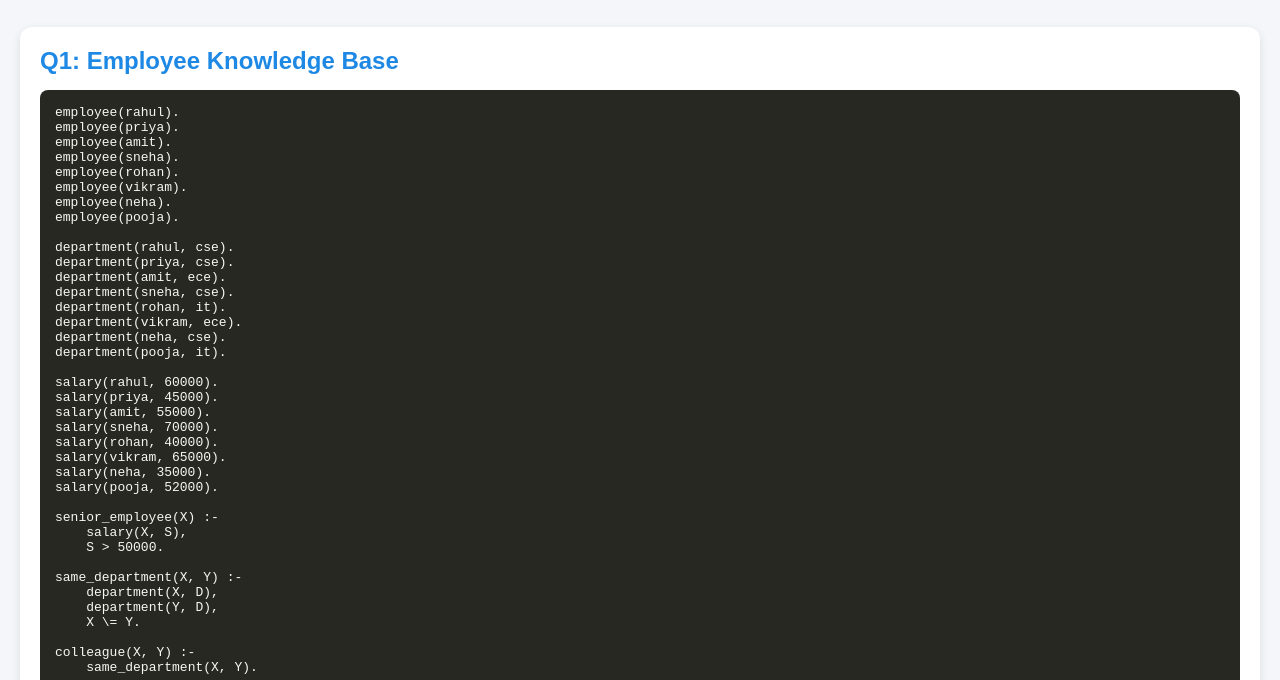
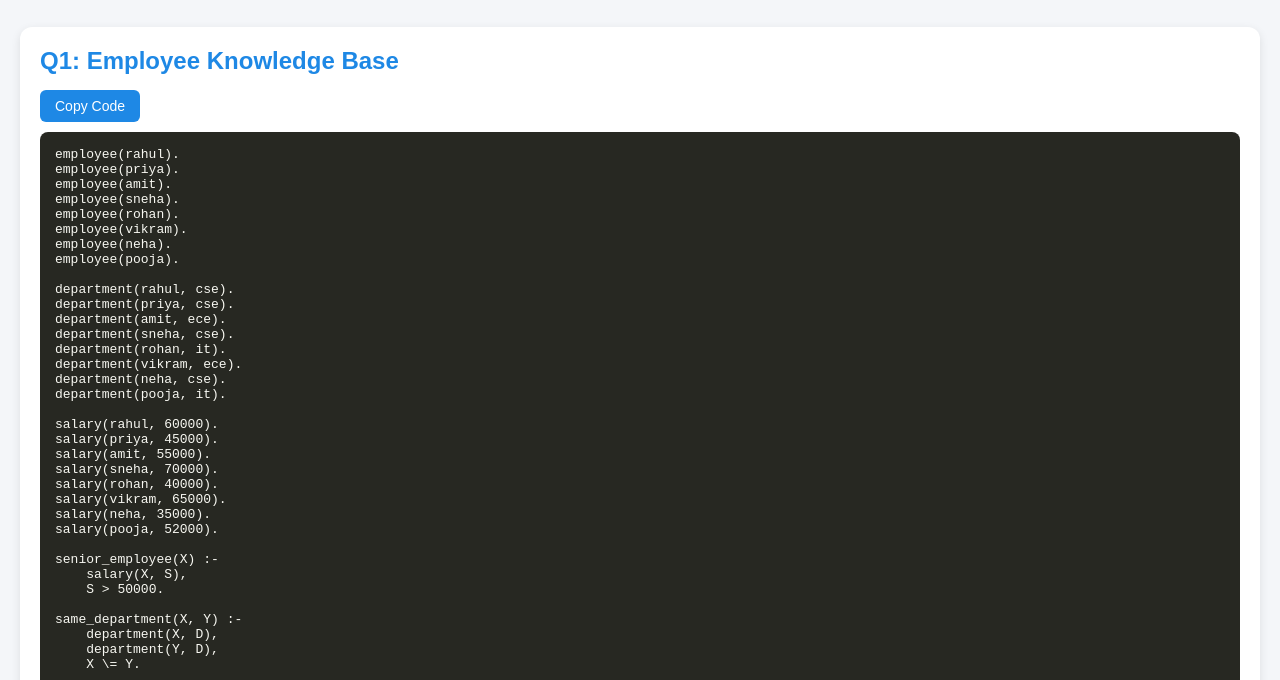
Before and after one commit to tubhyam14/AI, a plain HTML site: page index.html in a window 1280 px wide. Shown: the part 60-740 px from the top of the page. Drawn offline with Linux system fonts and the light colour scheme.

Commit message:
Implement copy button functionality for code blocks
Added a copy button to each code block for easy copying.

```diff
--- a/index.html
+++ b/index.html
@@ -11,7 +11,21 @@
         padding:0;
         box-sizing:border-box;
     }
+.copy-btn{
+    background:#1e88e5;
+    color:white;
+    border:none;
+    padding:8px 15px;
+    border-radius:6px;
+    cursor:pointer;
+    margin-bottom:10px;
+    font-size:14px;
+    transition:0.3s;
+}
 
+.copy-btn:hover{
+    background:#1565c0;
+}
     body{
         font-family: Arial, sans-serif;
         background:#f4f6f9;
@@ -467,6 +481,26 @@ recommend_crop(Season, Crop) :-
 </ul>
 </div>
 </div>
+<script>
+// Add a copy button to every code block automatically
+document.querySelectorAll(".card pre").forEach(pre => {
+    const btn = document.createElement("button");
 
+    btn.className = "copy-btn";
+    btn.innerText = "Copy Code";
+
+    btn.addEventListener("click", () => {
+        navigator.clipboard.writeText(pre.innerText);
+
+        btn.innerText = "Copied!";
+
+        setTimeout(() => {
+            btn.innerText = "Copy Code";
+        }, 2000);
+    });
+
+    pre.parentNode.insertBefore(btn, pre);
+});
+</script>
 </body>
 </html>
```
